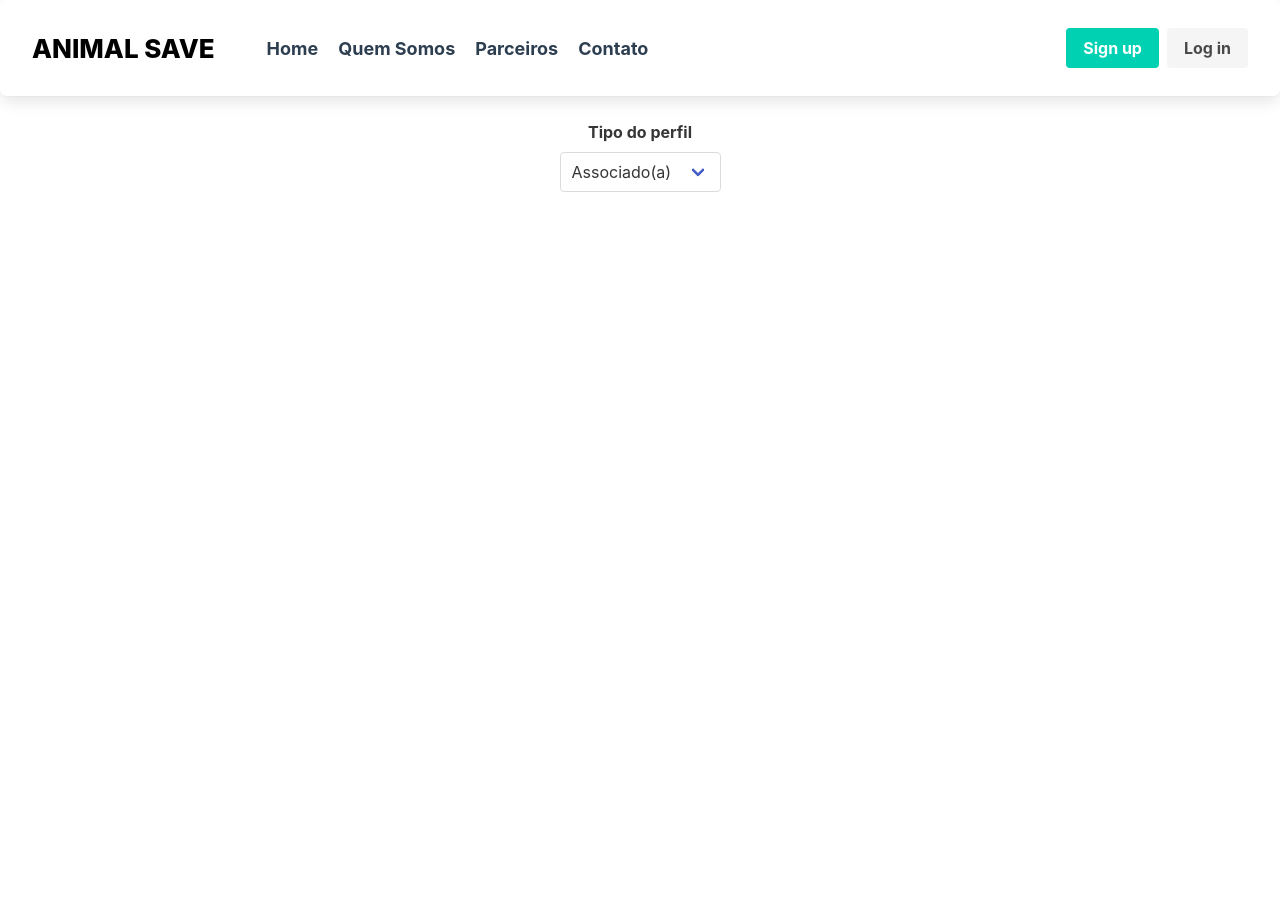
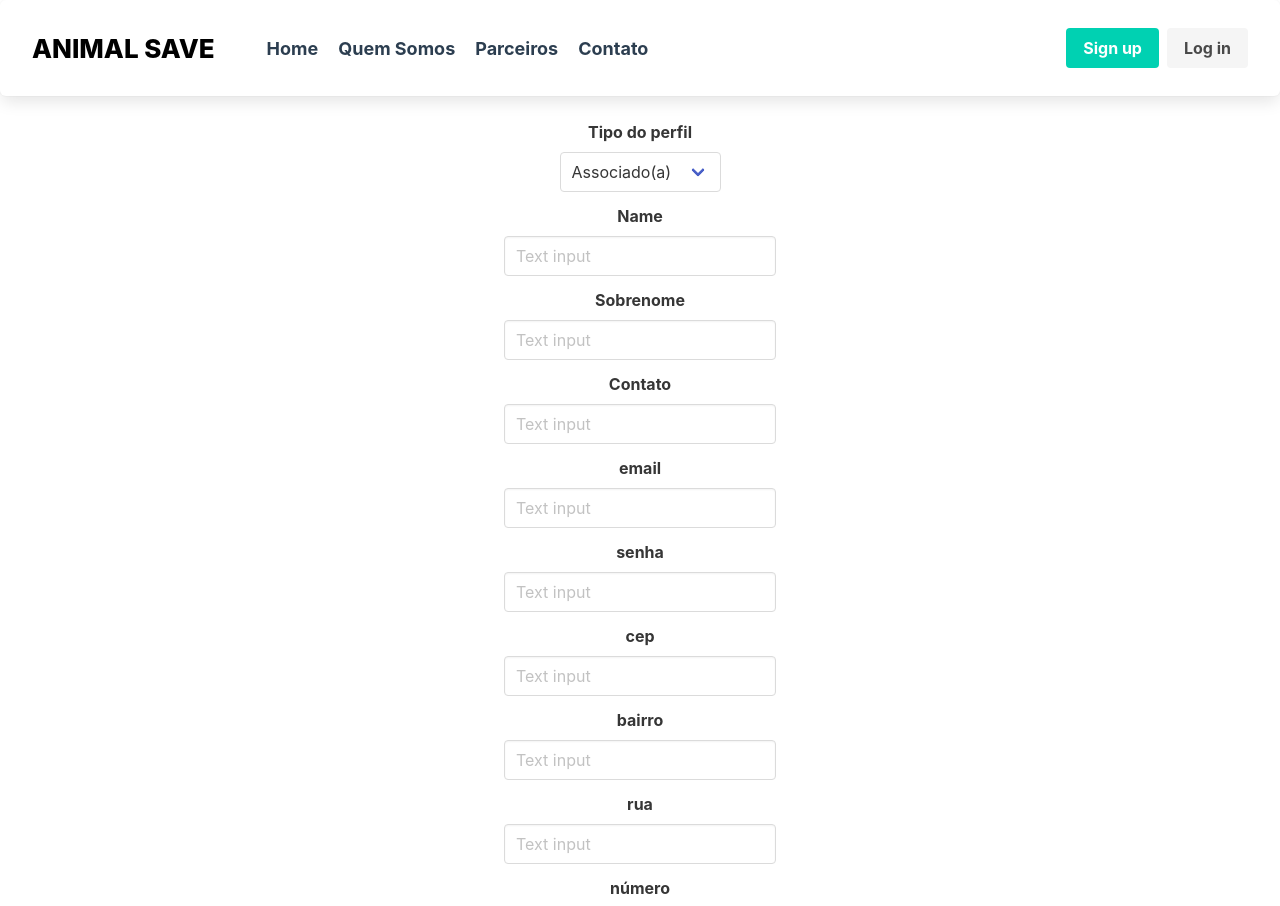
Before and after one commit to renanmontanopaz/animal-save-view, a Vue app: page /register in a window 1280 px wide. Shown: the top 906 px of the page. Before the commit the page ends 800 px from the top, so only its background shows below. Built offline with nearby package versions, Linux system fonts and the light colour scheme.

Commit message:
cadastro de associado funcional

```diff
--- a/src/model/Associate.ts
+++ b/src/model/Associate.ts
@@ -5,10 +5,13 @@ import {User} from "@/model/User";
 export class Associate extends AbstractEntity {
     firstName!: string;
     lastName!: string;
-    email!: string;
     contact!: string;
-    username!: string;
-    password!: string;
     address!: Address;
     user!: User;
+
+    constructor() {
+        super()
+        this.user = new User
+        this.address = new Address
+    }
 }
--- a/src/views/RegisterUsers/Register.vue
+++ b/src/views/RegisterUsers/Register.vue
@@ -5,13 +5,111 @@
             <div class="control">
                 <div class="select">
                     <select @change="changeProfileType" id="selectProfileType">
-                        <option :value="item.id" v-for="item in profileTypeSelectList" :key="item.id">
-                            {{ item.name }}
+                        <option :value="profile.id" v-for="profile in profileTypeSelectList" :key="profile.id">
+                            {{ profile.name }}
                         </option>
                     </select>
                 </div>
             </div>
         </div>
+
+        <div v-if="select === '1'">
+            <div class="field">
+                <label class="label">Name</label>
+                <div class="control">
+                    <input v-model="associate.firstName" class="input" type="text" placeholder="Text input">
+                </div>
+            </div>
+
+            <div class="field">
+                <label class="label">Sobrenome</label>
+                <div class="control">
+                    <input v-model="associate.lastName" class="input" type="text" placeholder="Text input">
+                </div>
+            </div>
+
+            <div class="field">
+                <label class="label">Contato</label>
+                <div class="control">
+                    <input v-model="associate.contact" class="input" type="text" placeholder="Text input">
+                </div>
+            </div>
+
+            <div class="field">
+                <label class="label">email</label>
+                <div class="control">
+                    <input v-model="associate.user.login" class="input" type="text" placeholder="Text input">
+                </div>
+            </div>
+
+            <div class="field">
+                <label class="label">senha</label>
+                <div class="control">
+                    <input v-model="associate.user.password" class="input" type="text" placeholder="Text input">
+                </div>
+            </div>
+
+            <div class="field">
+                <label class="label">cep</label>
+                <div class="control">
+                    <input v-model="associate.address.cep" class="input" type="text" placeholder="Text input">
+                </div>
+            </div>
+
+            <div class="field">
+                <label class="label">bairro</label>
+                <div class="control">
+                    <input v-model="associate.address.neighborhood" class="input" type="text" placeholder="Text input">
+                </div>
+            </div>
+
+            <div class="field">
+                <label class="label">rua</label>
+                <div class="control">
+                    <input v-model="associate.address.road" class="input" type="text" placeholder="Text input">
+                </div>
+            </div>
+
+            <div class="field">
+                <label class="label">número</label>
+                <div class="control">
+                    <input v-model="associate.address.houseNumber" class="input" type="text" placeholder="Text input">
+                </div>
+            </div>
+        </div>
+
+        <div v-if="select === '2'">
+            <div class="field">
+                <label class="label">Teste</label>
+                <div class="control">
+                    <input class="input" type="text" placeholder="Text input">
+                </div>
+            </div>
+
+            <div class="field">
+                <label class="label">Teste</label>
+                <div class="control">
+                    <input class="input" type="text" placeholder="Text input">
+                </div>
+            </div>
+
+            <div class="field">
+                <label class="label">Teste</label>
+                <div class="control">
+                    <input class="input" type="text" placeholder="Text input">
+                </div>
+            </div>
+        </div>
+
+        <div class="field is-grouped">
+            <div class="control">
+                <router-link to="/"><button class="button is-link is-light">Voltar</button></router-link>
+            </div>
+            <div class="control">
+                <button @click="onClickRegister()" class="button is-success is-focused">Salvar</button>
+            </div>
+        </div>
+
     </main>
 </template>
 
@@ -22,26 +120,61 @@ import { Caregiver } from '@/model/Caregiver';
 import { Provider } from '@/model/Provider';
 import { Component } from 'vue-property-decorator';
 import { ProfileType } from '@/model/ProfileType';
+import { AssociateClient } from '@/client/Associate.client';
+import { User } from '@/model/User';
 
 @Component
 export default class Register extends Vue {
+    private associateClient: AssociateClient = new AssociateClient()
+
     public associateAtributesList: Associate[] = [];
     public caregiverAtributesList: Caregiver[] = [];
     public providerAtributesList: Provider[] = [];
 
+    public associate: Associate = new Associate();
+
+    public select: string = '1';
+
+
+
+    public onClickRegister(): void {
+
+        this.associateClient.save(this.associate).then(
+            success => {
+                console.log('Associado cadastrado com sucesso!!!')
+                this.associate.user = new User()
+                this.associate = new Associate()
+            },
+            error => {
+                console.log(error)
+            }
+        )
+    }
+
     public changeProfileType(): void {
         const selectProfileType = (<HTMLSelectElement>document.getElementById('selectProfileType')).value;
         console.log(selectProfileType);
+        this.select = selectProfileType;
     }
 
     public profileTypeSelectList: ProfileType[] = [
         { id: 1, name: "Associado(a)" },
         { id: 2, name: "Fornecedor(a)" },
-        { id: 3, name: "Caregiver(a)" },
-    ] as ProfileType[];
+        { id: 3, name: "Protetor(a)" },
+    ];
+
+    private listAssociate(): void {
+        this.associateClient.listAll().then(
+            success => {
+                this.associateAtributesList = success
+            },
+            error => {
+                console.log(error)
+            }
+        )
+    }
 }
 </script>
-
 
 <style lang="scss" scoped>
 main {
```
